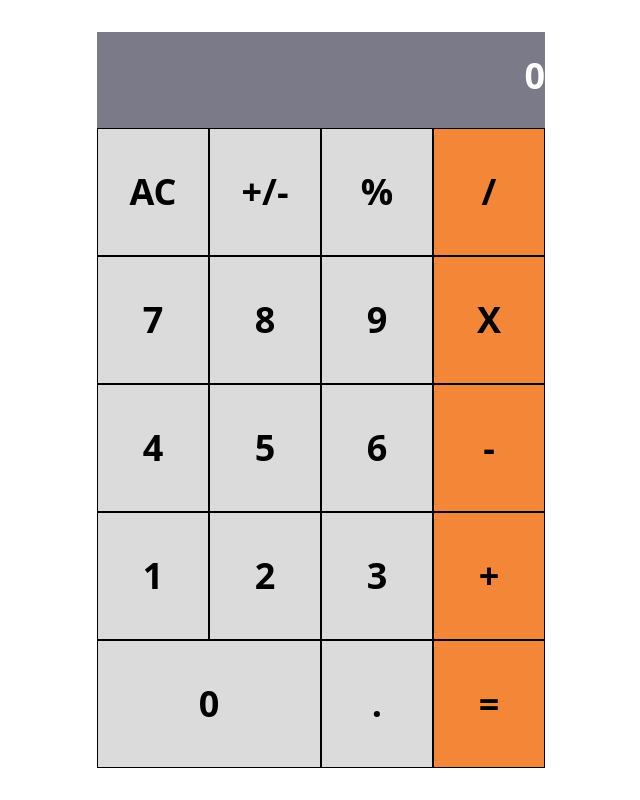
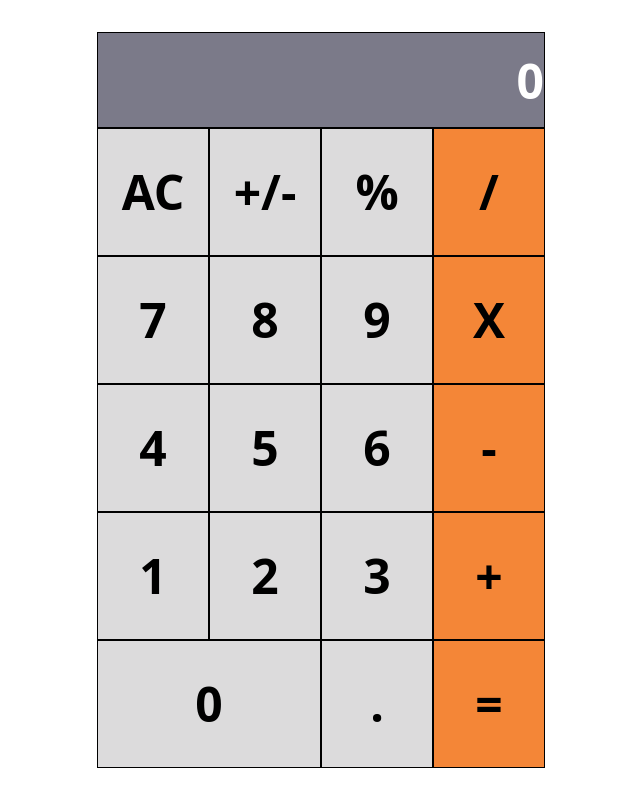
Before and after one commit to NNesta/react-calculator-app, a React (Create React App) app: page / in a window 1280 px wide. Shown: the whole page, without its empty margins (319-959 px from the left). Built offline with nearby package versions, Linux system fonts and the light colour scheme; the HTML template or start-up script is replaced by a standard one.

Commit message:
feat: first

```diff
--- a/src/App.jsx
+++ b/src/App.jsx
@@ -1,43 +1,71 @@
-import React, {useState, useEffect} from 'react';
+import React, {useState, useEffect, useRef} from 'react';
 
 function App() {
-  const [value, setValue] = useState('')
-  const [variables, setVariables] = useState([])
-  useEffect(()=>{
-   setVariables(prevVariables=>[...prevVariables, value].filter(x=>x!==''))
-  },[value])
-  const calculate=()=>{
-    const values = variables.join('').split(/[\+\-\\\*]/g);
-    const operand = variables.join('').spilt.split(/\d/g);
-    console.log(values)
-    console.log(operand)
+  const [value, setValue] = useState([]);
+  const [result, setResult] = useState(0);
+  const [first, setFirst] = useState(0);
+  const [operand, setOperand] = useState('');
+  const oper = useRef('')
+  useEffect(() => {
+      if(!oper.current){
+     setFirst(value.join(''));
+     setValue([]);
   }
-  return (
+  else if(result){
+    setFirst(result);
+  }
+  else{
+    console.log('h' ,+first, +value.join(''), oper.current)
+    calculate(+first, +value.join(''), oper.current)
+  }
+  if(['*','/','+','-'].includes(operand)){
+  oper.current = operand;}
+    console.log(oper.current);
+    setFirst(value.join(''))
+    if(!result){
 
-  <div className='max-w-md mx-auto text-4xl font-bold h-[80vh] mt-8 '>
-   <div className='bg-[#7B7A89] text-white text-left h-24 py-6'>
-    <p className='text-right'>{Array.isArray(variables)?!variables.length?0:variables:variables}</p>
+    }
+  },[operand])
+  useEffect(() => {})
+  function calculate(a1,a2,op){
+    if(op === '+'){
+      setResult(a1+a2)
+    }
+    if(op === '-'){
+      setResult(a1-a2)
+    }
+    if(op === '*'){
+      setResult(a1*a2)
+    }
+    if(op === '/'){
+      setResult(a1/a2)
+    }
+  }
+  return(
+  <div className='max-w-md mx-auto text-5xl font-semibold h-[80vh] mt-8 '>
+   <div className='bg-[#7B7A89] text-white text-left h-24 py-6 border border-black'>
+    <p className='text-right'>{!result?value.length?value:0:result}</p>
    </div>
    <div className='grid grid-cols-4 h-full'>
-   <button value='AC' onClick={event=>setVariables([])} className='text-black bg-[#DCDBDC] inline-flex justify-center items-center border border-black'>AC</button>
-   <button value='+/-' onClick={event=>setValue(event.target.value)} className='text-black bg-[#DCDBDC] inline-flex justify-center items-center border border-black'>+/-</button>
-   <button value='%' onClick={event=>setValue(event.target.value)} className='text-black bg-[#DCDBDC] inline-flex justify-center items-center border border-black'>%</button>
-   <button value='/' onClick={event=>setValue(event.target.value)} className='text-black inline-flex justify-center items-center bg-[#F48637] border border-black'>/</button>
-   <button value={7} onClick={event=>setValue(event.target.value)} className='text-black bg-[#DCDBDC] inline-flex justify-center items-center border border-black'>7</button>
-   <button value={8} onClick={event=>setValue(event.target.value)} className='text-black bg-[#DCDBDC] inline-flex justify-center items-center border border-black'>8</button>
-   <button value={9} onClick={event=>setValue(event.target.value)} className='text-black bg-[#DCDBDC] inline-flex justify-center items-center border border-black'>9</button>
-   <button value='*' onClick={event=>setValue(event.target.value)} className='text-black  inline-flex justify-center items-center bg-[#F48637] border border-black'>X</button>
-   <button value={4} onClick={event=>setValue(event.target.value)} className='text-black bg-[#DCDBDC] inline-flex justify-center items-center border border-black'>4</button>
-   <button value={5} onClick={event=>setValue(event.target.value)} className='text-black bg-[#DCDBDC] inline-flex justify-center items-center border border-black'>5</button>
-   <button value={6} onClick={event=>setValue(event.target.value)} className='text-black bg-[#DCDBDC] inline-flex justify-center items-center border border-black'>6</button>
-   <button value='-' onClick={event=>setValue(event.target.value)} className='text-black inline-flex justify-center items-center bg-[#F48637] border border-black'>-</button>
-   <button value={1} onClick={event=>setValue(event.target.value)} className='text-black bg-[#DCDBDC] inline-flex justify-center items-center border border-black'>1</button>
-   <button value={2} onClick={event=>setValue(event.target.value)} className='text-black bg-[#DCDBDC] inline-flex justify-center items-center border border-black'>2</button>
-   <button value={3} onClick={event=>setValue(event.target.value)} className='text-black bg-[#DCDBDC] inline-flex justify-center items-center border border-black'>3</button>
-   <button value='+' onClick={event=>setValue(event.target.value)} className='text-black  inline-flex justify-center items-center bg-[#F48637] border border-black'>+</button>
-   <button value={0} onClick={event=>setValue(event.target.value)} className='text-black bg-[#DCDBDC] inline-flex justify-center items-center col-span-2 border border-black'>0</button>
-   <button value='.' onClick={event=>setValue(event.target.value)} className='text-black bg-[#DCDBDC] inline-flex justify-center items-center border border-black'>.</button>
-   <button value='=' onClick={()=>{calculate();setVariables(eval(variables.join('')))}} className='text-black  inline-flex justify-center items-center bg-[#F48637] border border-black'>=</button>
+   <button value='AC' onClick={event=>{setValue([]); setResult(0);}} className='text-black bg-[#DCDBDC] inline-flex justify-center items-center border border-black'>AC</button>
+   <button value='+/-' onClick={event=>console.log(event.target.value)} className='text-black bg-[#DCDBDC] inline-flex justify-center items-center border border-black'>+/-</button>
+   <button value='%' onClick={event=>console.log(event.target.value)} className='text-black bg-[#DCDBDC] inline-flex justify-center items-center border border-black'>%</button>
+   <button value='/' onClick={event=>setOperand(event.target.value)} className='text-black inline-flex justify-center items-center bg-[#F48637] border border-black'>/</button>
+   <button value={7} onClick={event=>setValue([...value, event.target.value])} className='text-black bg-[#DCDBDC] inline-flex justify-center items-center border border-black'>7</button>
+   <button value={8} onClick={event=>setValue([...value, event.target.value])} className='text-black bg-[#DCDBDC] inline-flex justify-center items-center border border-black'>8</button>
+   <button value={9} onClick={event=>setValue([...value, event.target.value])} className='text-black bg-[#DCDBDC] inline-flex justify-center items-center border border-black'>9</button>
+   <button value='*' onClick={event=>setOperand(event.target.value)} className='text-black  inline-flex justify-center items-center bg-[#F48637] border border-black'>X</button>
+   <button value={4} onClick={event=>setValue([...value, event.target.value])} className='text-black bg-[#DCDBDC] inline-flex justify-center items-center border border-black'>4</button>
+   <button value={5} onClick={event=>setValue([...value, event.target.value])} className='text-black bg-[#DCDBDC] inline-flex justify-center items-center border border-black'>5</button>
+   <button value={6} onClick={event=>setValue([...value, event.target.value])} className='text-black bg-[#DCDBDC] inline-flex justify-center items-center border border-black'>6</button>
+   <button value='-' onClick={event=>setOperand(event.target.value)} className='text-black inline-flex justify-center items-center bg-[#F48637] border border-black'>-</button>
+   <button value={1} onClick={event=>setValue([...value, event.target.value])} className='text-black bg-[#DCDBDC] inline-flex justify-center items-center border border-black'>1</button>
+   <button value={2} onClick={event=>setValue([...value, event.target.value])} className='text-black bg-[#DCDBDC] inline-flex justify-center items-center border border-black'>2</button>
+   <button value={3} onClick={event=>setValue([...value, event.target.value])} className='text-black bg-[#DCDBDC] inline-flex justify-center items-center border border-black'>3</button>
+   <button value='+' onClick={event=>setOperand(event.target.value)} className='text-black  inline-flex justify-center items-center bg-[#F48637] border border-black'>+</button>
+   <button value={0} onClick={event=>setValue([...value, event.target.value])} className='text-black bg-[#DCDBDC] inline-flex justify-center items-center col-span-2 border border-black'>0</button>
+   <button value='.' onClick={event=>setValue([...value, event.target.value])} className='text-black bg-[#DCDBDC] inline-flex justify-center items-center border border-black'>.</button>
+   <button value='=' onClick={event=>setOperand(event.target.value)} className='text-black  inline-flex justify-center items-center bg-[#F48637] border border-black'>=</button>
    </div>
   </div>
   );
```
